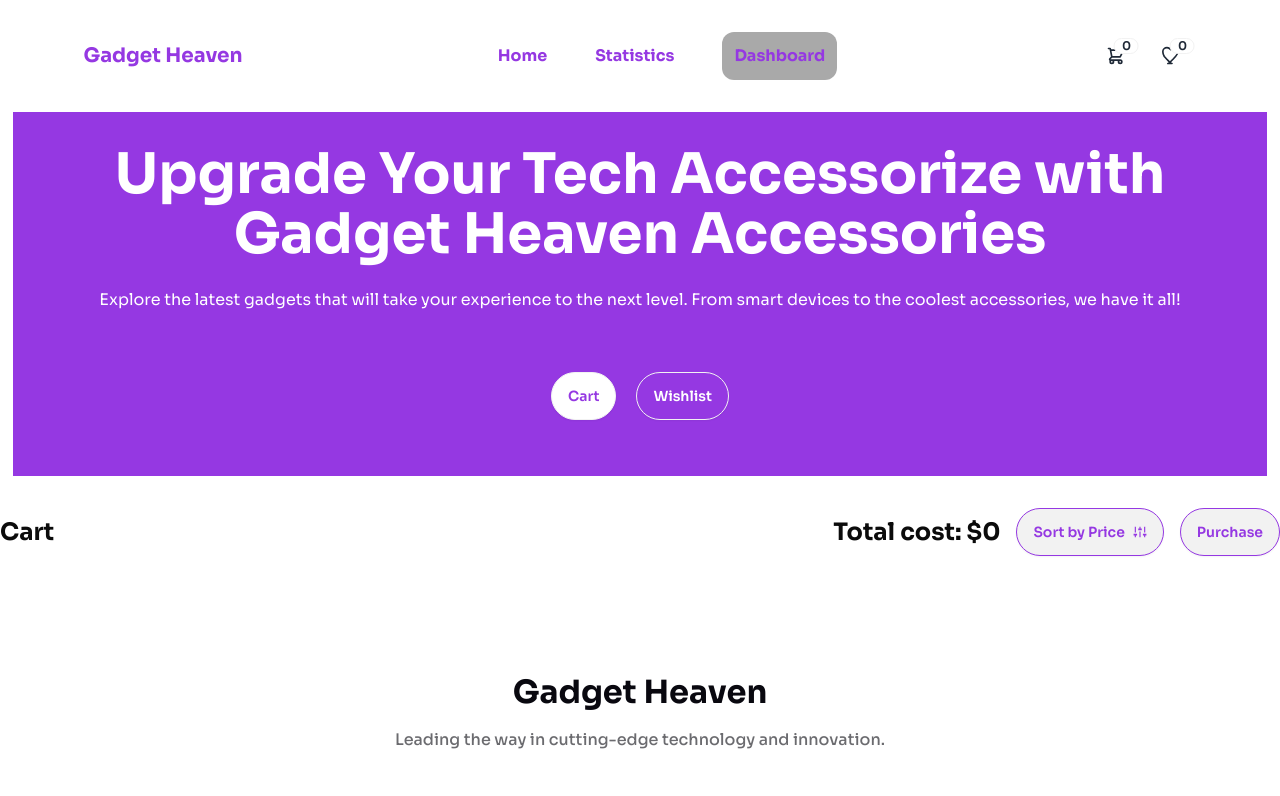
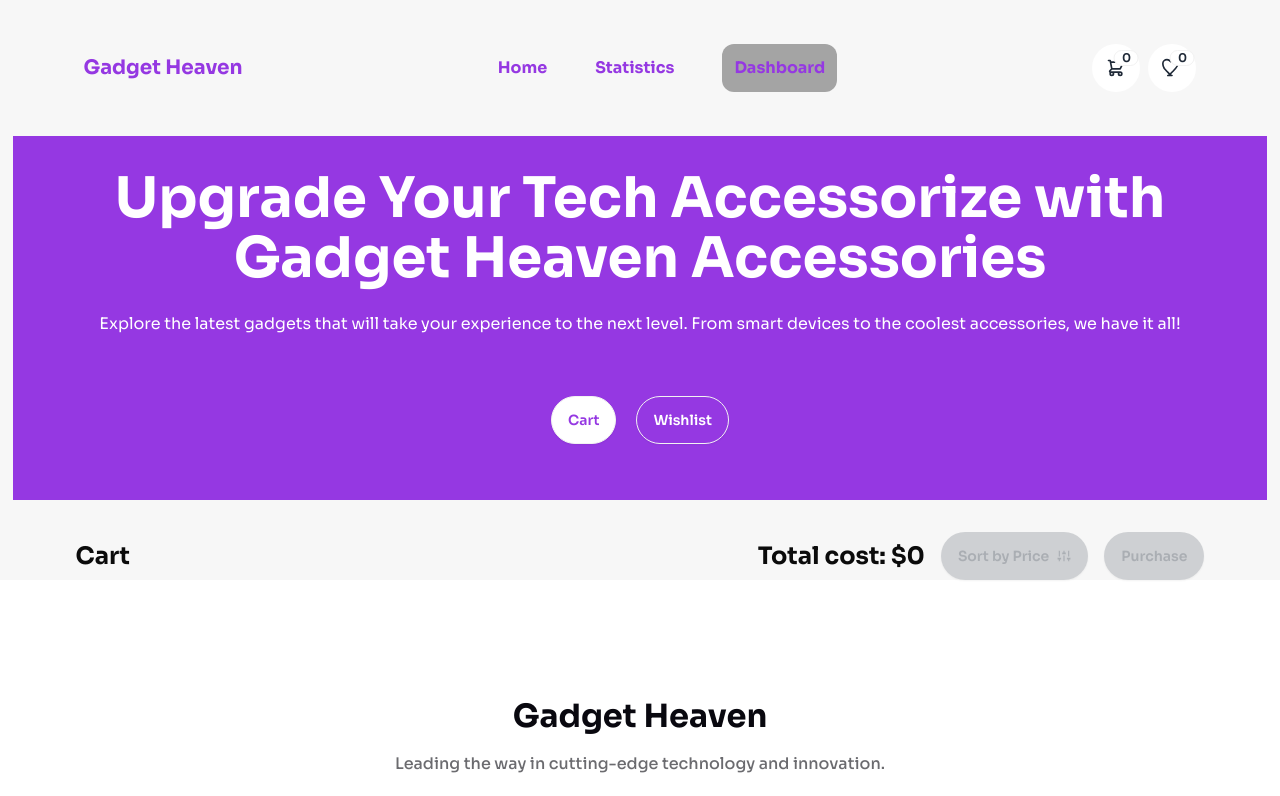
Before and after one commit to Niloy4001/Gadget_Heaven, a React (Vite) app: page /dashboard in a window 1280 px wide. Shown: the top 796 px of the page. Built offline with nearby package versions, Linux system fonts and the light colour scheme.

Commit message:
purchase buttton functionality added

```diff
--- a/src/Card.jsx
+++ b/src/Card.jsx
@@ -6,7 +6,7 @@ const Card = ({gadget}) => {
     const {product_image,product_title,price,product_id} = gadget
     return (
         <div>
-            <div className='p-5 rounded-2xl'>
+            <div className='p-5 rounded-2xl bg-white'>
                 <div className='mb-5'><img src={product_image} className='w-full h-[300px] rounded-xl object-fill' alt="" /></div>
                 <h1 className='font-semibold text-2xl text-[#09080F] mb-3'>{product_title} </h1>
                 <p className='font-medium text-xl text-[#09080F99] mb-4'>Price : {price} $</p>
--- a/src/Dashboard.jsx
+++ b/src/Dashboard.jsx
@@ -1,12 +1,29 @@
-import React, { useContext, useState } from 'react';
+import React, { useContext, useEffect, useState } from 'react';
 import { RiSoundModuleFill } from "react-icons/ri";
 import Tab from './Tab';
 import { CartContext, WishListContext } from './Root';
+import modalImage from './assets/Group.png'
+import { useNavigate } from 'react-router-dom';
 
 
 const Dashboard = () => {
+
+    //  useContext hook
     const { cartItem, setCartItem } = useContext(CartContext)
     const { wishItem, setWishItem } = useContext(WishListContext)
+
+    // total amount
+    const [subTotal, setSubTotal] = useState(0)
+    useEffect(()=>{
+        if (cartItem.length>0) {
+            const total = cartItem.reduce((accumulator, item) => accumulator + item.price, 0)
+            setSubTotal(total)
+        }
+    },[cartItem])
+
+//    const total = cartItem?.reduce((accumulator, item) => accumulator + item.price, 0)
+
+
    //    handle tab functionality
     const [tab, setTab] = useState(true)
     const handleTab = (status) => {
@@ -15,10 +32,31 @@ const Dashboard = () => {
     }
     //  handle sort functionality
     const handleSort = () => {
-        const sorted = [...cartItem].sort((a,b)=> b.price - a.price)
+        const sorted = [...cartItem].sort((a, b) => b.price - a.price)
         setCartItem(sorted)
 
         // console.log(sorted)
+
+    }
+
+    // handle purchase button
+    const handlePurchase = () =>{
+        document.getElementById('my_modal_1').showModal()
+        setCartItem([])
+        // console.log(cartItem);
+
+
+    }
+    console.log(cartItem);
+
+
+    // handle Modal close button
+    const navigate = useNavigate()
+
+    const handleModalClose = () => {
+        // console.log('purchase');
+        navigate('/')
+        setSubTotal(0)
 
     }
 
@@ -42,17 +80,23 @@ const Dashboard = () => {
                 </div>
             </div>
             {/* dashboard List */}
-            <div>
+            <div className='w-[98%] mx-auto'>
+                <div className='w-[98%]  lg:w-[90%] mx-auto'>
                     {/* title */}
                     <div className='flex md:flex-row flex-col justify-between items-center my-8'>
                         <h1 className='text-2xl font-bold text-[#0B0B0B]'>{tab ? 'Cart' : 'Wish List'}</h1>
                         {
                             tab && <div className='flex flex-col md:flex-row items-center gap-4'>
-                            <p className='text-2xl font-bold text-[#0B0B0B]'>Total cost: ${cartItem.reduce((accumulator, item) => accumulator + item.price, 0)}</p>
+                                <p className='text-2xl font-bold text-[#0B0B0B]'>Total cost: ${cartItem?.reduce((accumulator, item) => accumulator + item.price, 0)}</p>
+                                {/* <p className='text-2xl font-bold text-[#0B0B0B]'>Total cost: {subTotal}</p> */}
                                 <button
-                            onClick={()=> handleSort()}
+                                    disabled={cartItem.length === 0 ? true: false}
+                                    onClick={() => handleSort()}
                                     className='btn rounded-3xl flex items-center gap-2 text-[#9538E2] border border-solid border-[#9538E2] hover:text-white hover:bg-[#9538E2]'><span>Sort by Price</span><span><RiSoundModuleFill /></span></button>
-                            <button className='btn rounded-3xl text-[#9538E2] border border-solid border-[#9538E2] hover:text-white hover:bg-[#9538E2]'>Purchase</button>
+                                <button
+                                    disabled={cartItem.length === 0 ? true: false}
+                                    onClick={() => handlePurchase()}
+                                    className='btn rounded-3xl text-[#9538E2] border border-solid border-[#9538E2] hover:text-white hover:bg-[#9538E2]'>Purchase</button>
                             </div>
                         }
                     </div>
@@ -62,6 +106,28 @@ const Dashboard = () => {
                             tab ? cartItem.map((item) => <Tab key={item.product_id} product={item} tab={tab}></Tab>) : wishItem.map((item) => <Tab key={item.product_id} product={item} tab={tab}></Tab>)
                         }
                     </div>
+                    {/* Modal */}
+                    {/* Open the modal using document.getElementById('ID').showModal() method */}
+                    {/* <button className="btn" onClick={() => document.getElementById('my_modal_1').showModal()}>open modal</button> */}
+                    <dialog id="my_modal_1" className="modal">
+                        <div className="modal-box">
+                            <div className='flex justify-center mb-6'><img src={modalImage} alt="" /> </div>
+                            <h3 className="font-bold text-2xl text-[#09080F] text-center mb-6 ">Payment Successfully</h3>
+                            <div className='border-b border-solid border-[#09080F1A] my-3'></div>
+                            <p className="mb-4 font-medium text-base text-[#09080F99] text-center">Thanks for purchasing.</p>
+                            {/* <p className=" font-medium text-base text-[#09080F99] text-center">Total: {`${cartItem?.reduce((accumulator, item) => accumulator + item.price, 0)}`}</p> */}
+                            <p className=" font-medium text-base text-[#09080F99] text-center">Total: {subTotal }</p>
+                            <div className="modal-action">
+                                <form method="dialog" className='w-full'>
+                                    {/* if there is a button in form, it will close the modal */}
+                                    <button
+                                        onClick={()=> handleModalClose()}
+                                        className="btn w-full rounded-3xl font-medium text-base">Close</button>
+                                </form>
+                            </div>
+                        </div>
+                    </dialog>
+                </div>
             </div>
 
         </div>
--- a/src/Navbar.jsx
+++ b/src/Navbar.jsx
@@ -1,10 +1,11 @@
 import React, { useContext, useEffect, useState } from 'react';
 import { NavLink, useLocation } from 'react-router-dom';
-import { ImMenu3 } from "react-icons/im";
+import { RiMenu5Line } from "react-icons/ri";
+import { IoCloseOutline } from "react-icons/io5";
 import { CartContext, WishListContext } from './Root';
 
 const Navbar = () => {
-    const [open, setOpen] = useState(false)
+    const [open, setOpen] = useState(true)
     const handleMenu = () => {
         setOpen(!open)
     }
@@ -20,17 +21,21 @@ const Navbar = () => {
     return (
         <div className={`w-[98%] mx-auto rounded-t-3xl ${pathname == '/' ? 'bg-[#9538E2]' : ''} `}>
             <div className="navbar flex justify-between py-8  w-[90%] mx-auto gap-4">
+                {/* logo */}
                 <div className="flex">
-                    <p className={`text-xl font-bold  ${pathname === '/'? 'text-white': 'text-[#9538E2]'}`}>Gadget Heaven</p>
+                    <p className={`text-xl font-bold  ${pathname === '/' ? 'text-white' : 'text-[#9538E2]'}`}>Gadget Heaven</p>
                 </div>
-                <div className={`lg:flex flex-col lg:flex-row items-center absolute lg:static gap-3 lg:gap-12  ${open ? 'top-20 left-28' : 'hidden'}`}>
-                    <NavLink to={"/"}><p className={`${pathname === '/'? 'text-white':'text-[#9538E2]'}  font-bold text-base`}>Home</p></NavLink>
-                    <NavLink to={"/statistics"}><p className={`${pathname === '/'? 'text-white':'text-[#9538E2]'}  font-bold text-base`}>Statistics</p></NavLink>
-                    <NavLink to={"/dashboard"}><p className={`${pathname === '/'? 'text-white':'text-[#9538E2]'}  font-bold text-base`}>Dashboard</p></NavLink>
+                {/* menu icon */}
+                <div className={`text-2xl lg:hidden ${pathname == '/' ? 'text-white' : 'text-[#9538E2]'}`} onClick={() => handleMenu()}>
+                    {open ? < RiMenu5Line /> : <IoCloseOutline />}
                 </div>
-                <div className='text-2xl lg:hidden' onClick={() => handleMenu()}>
-                    <ImMenu3 />
+                {/* pages link */}
+                <div className={`flex lg:items-center lg:static lg:gap-12 lg:flex-row flex-col absolute ${open ? '-top-44' : 'top-24'} duration-1000 left-[35%] z-50 ${pathname === '/' ? 'bg-[#9538E2]' : 'bg-white'} lg:bg-transparent rounded-lg gap-4 px-3 py-3`}>
+                    <NavLink to={"/"}><p className={`${pathname === '/' ? 'text-white' : 'text-[#9538E2]'}  font-bold text-base`}>Home</p></NavLink>
+                    <NavLink to={"/statistics"}><p className={`${pathname === '/' ? 'text-white' : 'text-[#9538E2]'}  font-bold text-base`}>Statistics</p></NavLink>
+                    <NavLink to={"/dashboard"}><p className={`${pathname === '/' ? 'text-white' : 'text-[#9538E2]'}  font-bold text-base`}>Dashboard</p></NavLink>
                 </div>
+                {/* cart and wishlist */}
                 <div className="flex items-center gap-2">
                     {/* cart */}
                     <div className="dropdown dropdown-end">
--- a/src/Root.jsx
+++ b/src/Root.jsx
@@ -12,16 +12,18 @@ const Root = () => {
     const [wishItem, setWishItem] = useState([])
     return (
         <>
-            <CartContext.Provider value={{cartItem, setCartItem}}>
-                <WishListContext.Provider value={{wishItem, setWishItem}}>
-                <Navbar></Navbar>
-                {/* <div className='w-[98%] mx-auto rounded-t-3xl bg-[#9538E2]'>
+            <CartContext.Provider value={{ cartItem, setCartItem }}>
+                <WishListContext.Provider value={{ wishItem, setWishItem }}>
+                    <div className='bg-[#F7F7F7] '>
+                        <Navbar></Navbar>
+                        {/* <div className='w-[98%] mx-auto rounded-t-3xl bg-[#9538E2]'>
 
                 </div> */}
-                <div className='w-full'>
-                    <Outlet></Outlet>
-                </div>
-                <Footer></Footer>
+                        <div className='w-full min-h-[calc(100vh-432px)]'>
+                            <Outlet></Outlet>
+                        </div>
+                    </div>
+                    <Footer></Footer>
                 </WishListContext.Provider>
             </CartContext.Provider>
         </>
--- a/src/index.css
+++ b/src/index.css
@@ -9,6 +9,6 @@ body{
 .active{
   padding: 12px;
   background-color: #0b0b0b59;
-  /* color: #9538E2; */
+
   border-radius: 12px;
 }
--- a/src/main.jsx
+++ b/src/main.jsx
@@ -19,12 +19,13 @@ const router = createBrowserRouter([
   {
     path: "/",
     element: <Root></Root>,
+    errorElement: <ErrorPage></ErrorPage>,
     children: [
       {
         path: "/",
         element: <Home></Home>,
         loader: () => fetch('/category.json'),
-        // errorElement: <ErrorPage></ErrorPage>,
+        errorElement: <ErrorPage></ErrorPage>,
         children: [
           {
             path: "/",
```
Lines whose indentation alone changed are shown as unchanged.
